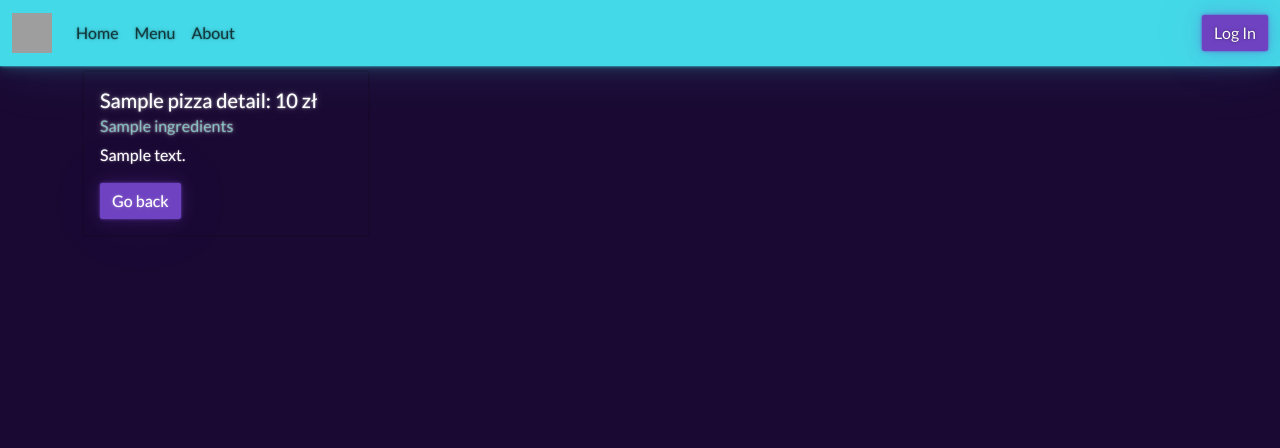
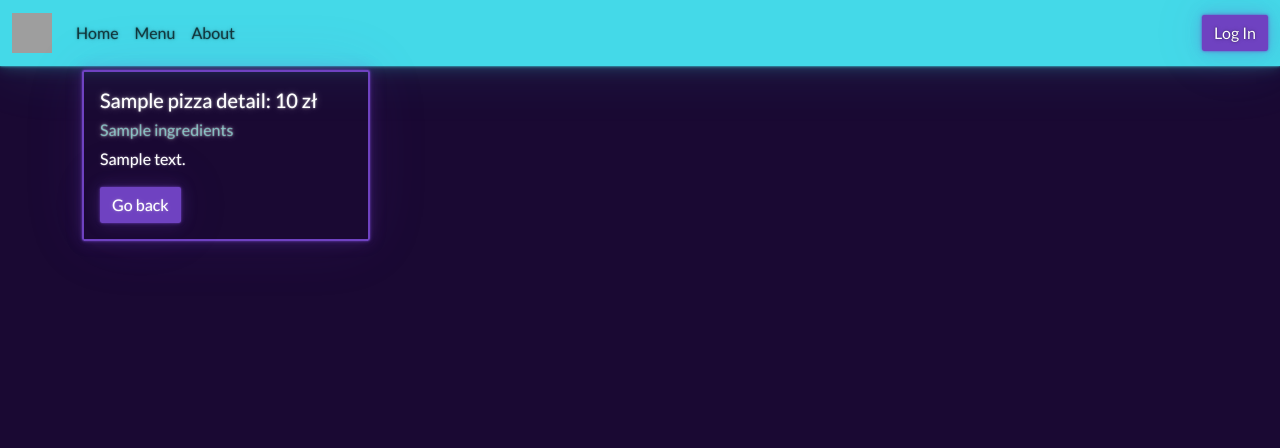
Before and after one commit to Tomz899/OrderPizza, a Django app: template pizza/templates/pizza_detail.html in a window 1280 px wide. Shown: the top 448 px of the page. Run offline with Django 3.2, Linux system fonts and the light colour scheme; the template is opened without the code that fills it: most values are stand-ins (such as "Sample title", 1, 10 or a date in 2020); data that the repository does not hold is empty; some libraries are stand-ins or nearby versions; grey boxes are pictures that could not be loaded.

Commit message:
Changed to card for new style

```diff
--- a/pizza/templates/pizza_detail.html
+++ b/pizza/templates/pizza_detail.html
@@ -1,10 +1,10 @@
 {% extends "base.html" %}
 {% block content %}
-<div class="card" style="width: 18rem;">
+<div class="card border-primary mb-3" style="width: 18rem;">
   <img src="#" class="card-img-top" alt="">
   <div class="card-body">
     <h5 class="card-title">{{ pizza_detail.name }}: {{ pizza_detail.price }} zł</h5>
-    <h6 class="card-subtitle mb-2 text-muted">{{ pizza_detail.ingredients }}</h6>
+    <h6 class="crda-subtitle mb-2 text-muted">{{ pizza_detail.ingredients }}</h6>
     <p class="card-text">{{ pizza_detail.description }}</p>
     <a href="{% url 'menu' %}" class="btn btn-primary">Go back</a>
   </div>
```
